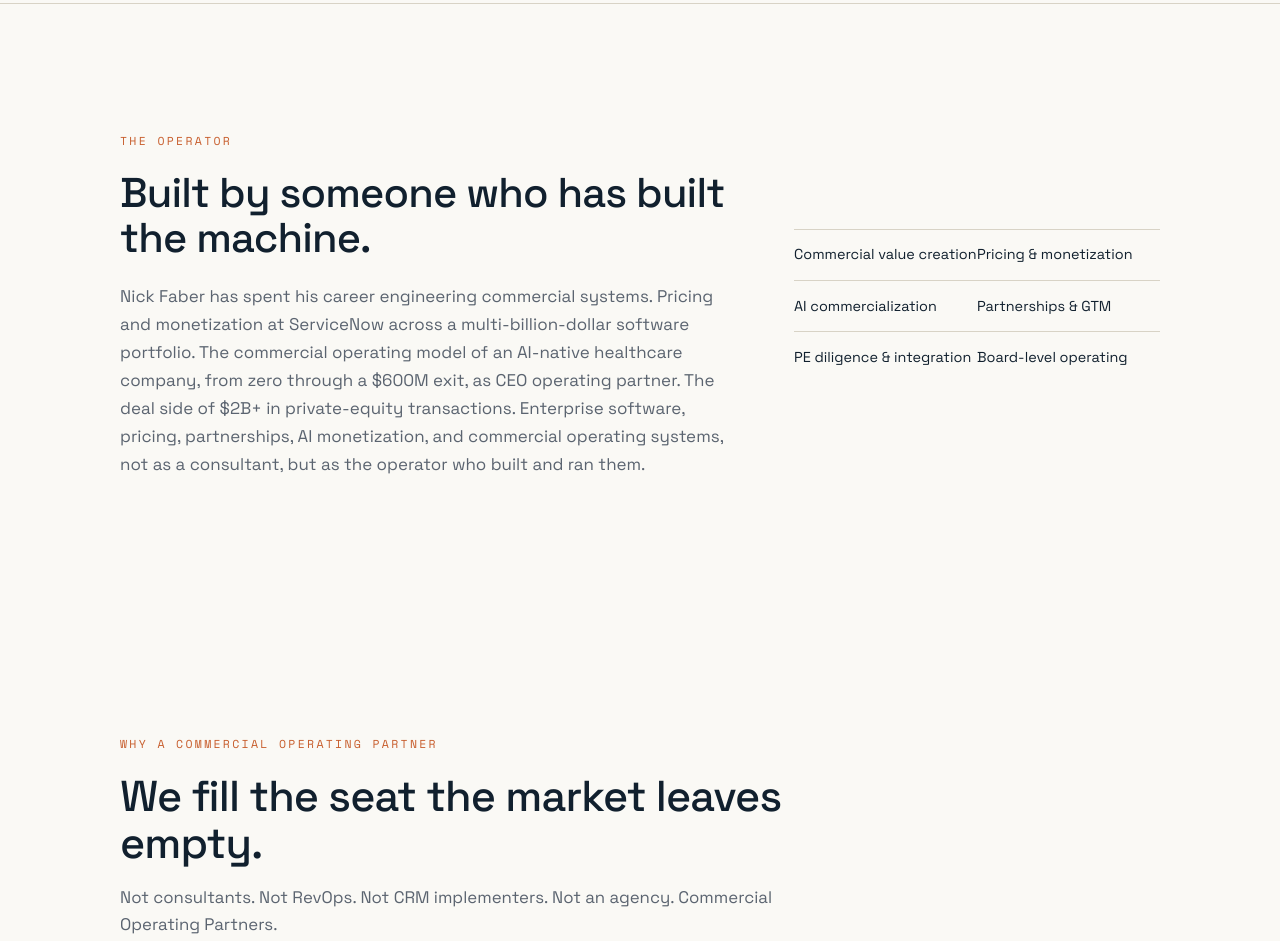
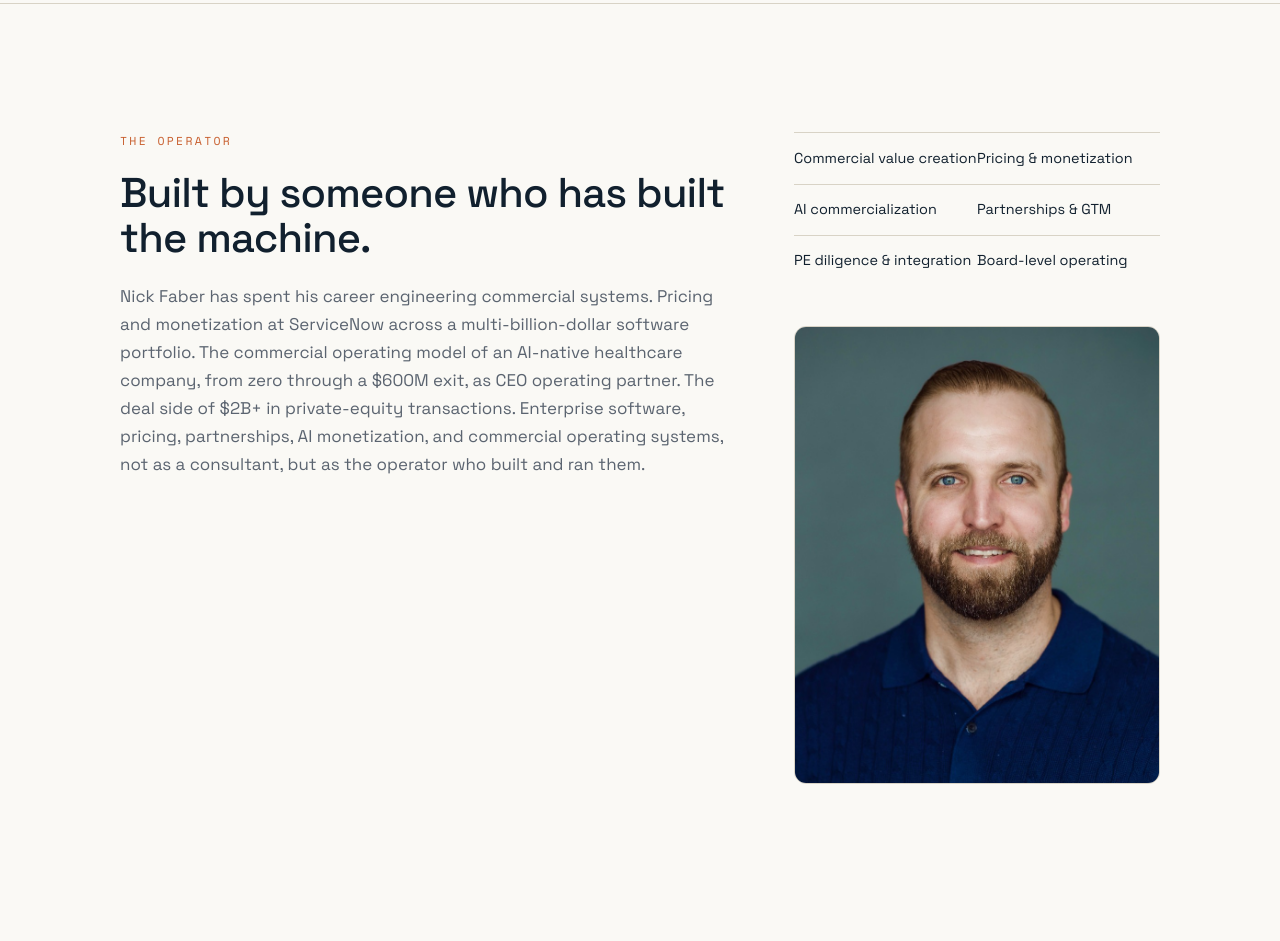
Before and after one commit to nickmfaber-commits/oak-tree-foundry-website, a plain HTML site: page index.html in a window 1280 px wide. Shown: the part 6240-7181 px from the top of the page. Drawn offline with nearby package versions, Linux system fonts and the light colour scheme.

Commit message:
add headshot
add headshot

```diff
--- a/index.html
+++ b/index.html
@@ -325,7 +325,8 @@
             as a consultant, but as the operator who built and ran them.
           </p>
         </div>
-        <ul class="founder-domains reveal">
+        <div class="founder-side reveal">
+          <ul class="founder-domains">
             <li>Commercial value creation</li>
             <li>Pricing &amp; monetization</li>
             <li>AI commercialization</li>
@@ -333,6 +334,10 @@
             <li>PE diligence &amp; integration</li>
             <li>Board-level operating</li>
           </ul>
+          <figure class="founder-photo">
+            <img src="assets/nick-faber.png" alt="Nick Faber, founder of Oak Tree Foundry" width="791" height="1024" loading="lazy" decoding="async" />
+          </figure>
+        </div>
       </div>
     </section>
 
--- a/styles.css
+++ b/styles.css
@@ -447,8 +447,19 @@ a { color: inherit; text-decoration: none; }
 .founder-inner { display: grid; grid-template-columns: 1.5fr 0.9fr; gap: clamp(2rem, 5vw, 4rem); align-items: start; }
 .founder h2 { font-size: clamp(1.7rem, 3.4vw, 2.6rem); }
 .founder-lead { margin-top: 1.4rem; color: var(--muted); font-size: 1.06rem; line-height: 1.65; }
-.founder-domains { list-style: none; margin: 0; padding: 0; display: grid; grid-template-columns: 1fr 1fr; gap: 0; align-self: center; }
+.founder-side { display: flex; flex-direction: column; gap: clamp(1.75rem, 4vw, 2.5rem); align-self: center; }
+.founder-domains { list-style: none; margin: 0; padding: 0; display: grid; grid-template-columns: 1fr 1fr; gap: 0; }
 .founder-domains li { font-size: 0.9rem; color: var(--navy); padding: 0.85rem 0; border-top: 1px solid var(--line); }
+.founder-photo { margin: 0; }
+.founder-photo img {
+  display: block;
+  width: 100%;
+  height: auto;
+  border-radius: 12px;
+  border: 1px solid var(--line);
+  object-fit: cover;
+  aspect-ratio: 4 / 5;
+}
 @media (max-width: 860px) { .founder-inner { grid-template-columns: 1fr; gap: 1.8rem; } }
 
 /* ---------- FAQ ---------- */
```
Also changed, not shown: assets/nick-faber.png (added). Lines whose indentation alone changed are shown as unchanged.
